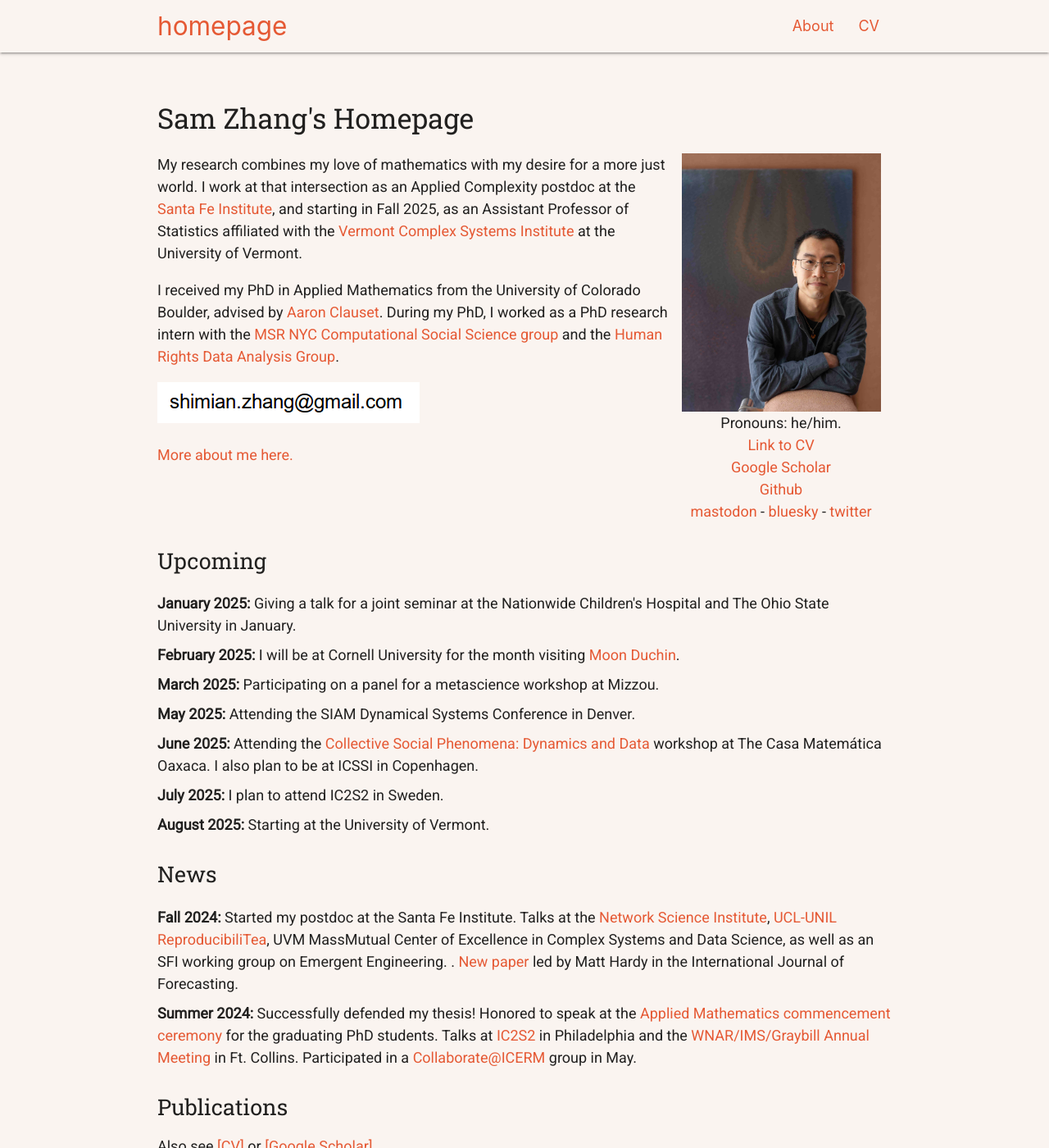
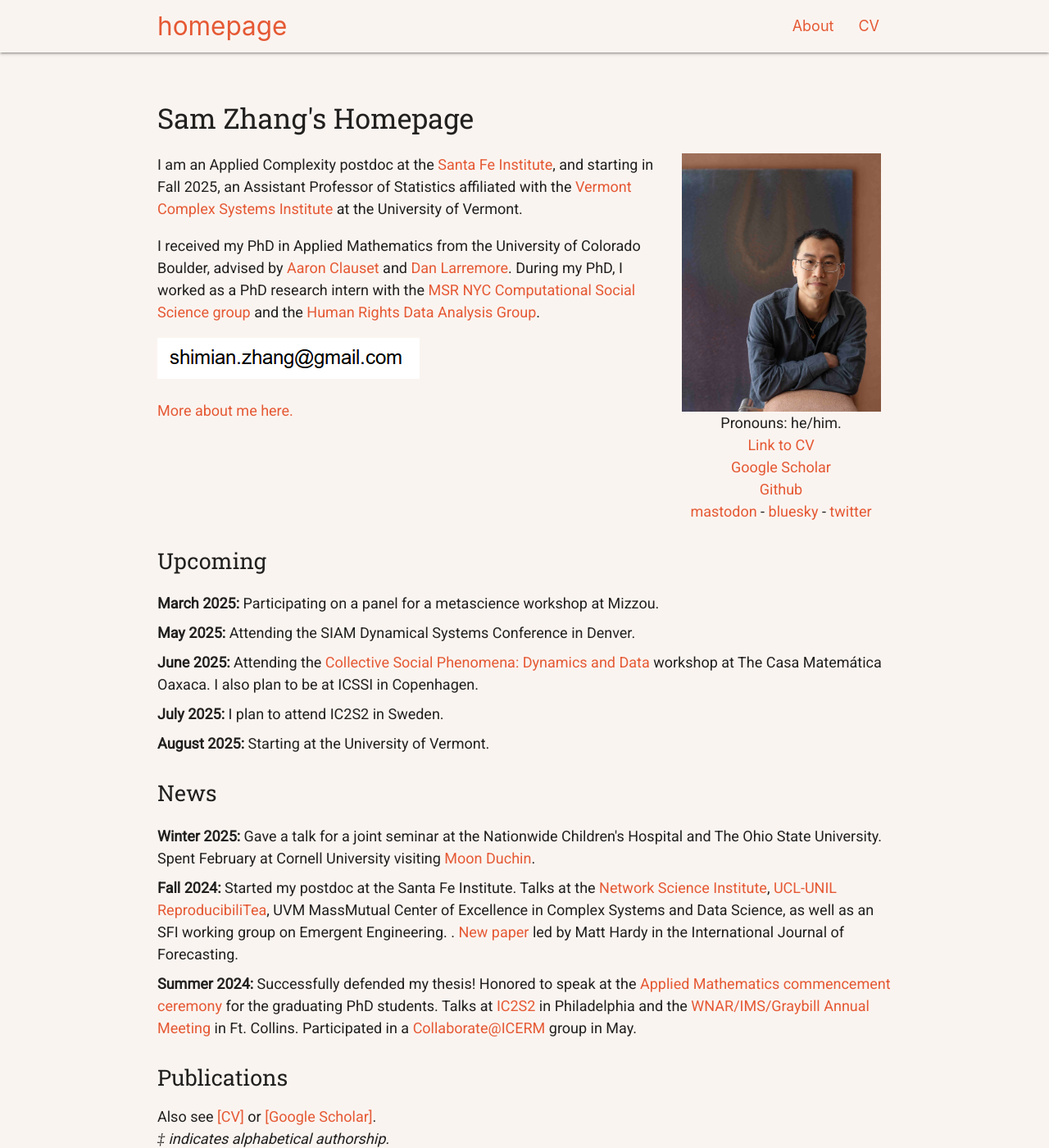
Before and after one commit to samzhang111/samzhang111.github.io, a Jekyll site: the page built from main.html, in a window 1280 px wide and 1400 px high. Shown: the whole window at 82% size. Built offline with Jekyll 4.4.1, drawn with Linux system fonts in a browser that asks for light colours; nearby versions of some CDN libraries.

Commit message:
adding dan

```diff
--- a/html/about.html
+++ b/html/about.html
@@ -21,7 +21,7 @@
 In Fall 2025, I will be joining the <a href="https://vermontcomplexsystems.org" target="_blank">Complex Systems Center</a> at the University of Vermont as an Assistant Professor of Statistics.
 
 <p>
-    I received my PhD from the Department of Applied Mathematics at the University of Colorado at Boulder, supported by an NSF Graduate Research Fellow in the area of <b>Science Policy</b>, advised by <a href="https://aaronclauset.github.io/" target="_blank">Aaron Clauset</a>.
+    I received my PhD from the Department of Applied Mathematics at the University of Colorado at Boulder, supported by an NSF Graduate Research Fellow in the area of <b>Science Policy</b>, advised by <a href="https://aaronclauset.github.io/" target="_blank">Aaron Clauset</a> and <a href="https://larremorelab.github.io/" target="_blank">Dan Larremore</a>.
 
     <p>
     During my PhD, I was a (2x) research intern with the <a href="https://www.microsoft.com/en-us/research/theme/computational-social-science/" target="_blank">MSR NYC Computational Social Science group</a> and a <a href="https://hrdag.org/people/sam-zhang/" target="_blank">Data Science & Human Rights Fellow</a> with <a href="https://hrdag.org" target="_blank">HRDAG</a>.
--- a/main.html
+++ b/main.html
@@ -9,12 +9,11 @@ layout: default
 <div class="intro">
 
     <p>
-My research combines my love of mathematics with my desire for a more just world.
-    I work at that intersection as an Applied Complexity postdoc at the <a href="https://santafe.edu" target="_blank">Santa Fe Institute</a>, and starting in Fall 2025, as an Assistant Professor of Statistics affiliated with the <a href="https://vermontcomplexsystems.org" target="_blank">Vermont Complex Systems Institute</a> at the University of Vermont.
+    I am an Applied Complexity postdoc at the <a href="https://santafe.edu" target="_blank">Santa Fe Institute</a>, and starting in Fall 2025, an Assistant Professor of Statistics affiliated with the <a href="https://vermontcomplexsystems.org" target="_blank">Vermont Complex Systems Institute</a> at the University of Vermont.
 
     <p>
 
-I received my PhD in Applied Mathematics from the University of Colorado Boulder, advised by <a href="https://aaronclauset.github.io/" target="_blank">Aaron Clauset</a>.
+    I received my PhD in Applied Mathematics from the University of Colorado Boulder, advised by <a href="https://aaronclauset.github.io/" target="_blank">Aaron Clauset</a> and <a href="https://larremorelab.github.io/" target="_blank">Dan Larremore</a>.
     During my PhD, I worked as a PhD research intern with the <a href="https://www.microsoft.com/en-us/research/theme/computational-social-science/" target="_blank">MSR NYC Computational Social Science group</a> and the <a href="https://hrdag.org" target="_blank">Human Rights Data Analysis Group</a>.
 
     <div>
@@ -54,8 +53,6 @@ I received my PhD in Applied Mathematics from the University of Colorado Boulder
 
           <ul>
               <li>
-                  <b>January 2025:</b> Giving a talk for a joint seminar at the Nationwide Children's Hospital and The Ohio State University in January.</li>
-              <li><b>February 2025:</b> I will be at Cornell University for the month visiting <a href="https://mggg.org/people/mduchin/" target="_blank">Moon Duchin</a>.</li>
               <li><b>March 2025:</b> Participating on a panel for a metascience workshop at Mizzou.</li>
               <li><b>May 2025:</b> Attending the SIAM Dynamical Systems Conference in Denver.</li>
               <li><b>June 2025:</b> Attending the <a href="https://www.birs.ca/events/2025/5-day-workshops/25w5326" target="_blank">Collective Social Phenomena: Dynamics and Data</a> workshop at The Casa Matemática Oaxaca. I also plan to be at ICSSI in Copenhagen. </li>
@@ -64,6 +61,7 @@ I received my PhD in Applied Mathematics from the University of Colorado Boulder
           </ul>
           <div class="sectitle">News</div>
           <ul>
+              <li><b>Winter 2025:</b> Gave a talk for a joint seminar at the Nationwide Children's Hospital and The Ohio State University. Spent February at Cornell University visiting <a href="https://mggg.org/people/mduchin/" target="_blank">Moon Duchin</a>.</li>
               <li><b>Fall 2024:</b> Started my postdoc at the Santa Fe Institute. Talks at the <a href="https://www.networkscienceinstitute.org/talks/sam-zhang" target=_blank">Network Science Institute</a>, <a href="https://sites.google.com/view/reproducibilitea-ucl/home?authuser=0" target="_blank">UCL-UNIL ReproducibiliTea</a>, UVM MassMutual Center of Excellence in Complex Systems and Data Science, as well as an SFI working group on Emergent Engineering.
                   . <a href="https://www.sciencedirect.com/science/article/pii/S0169207024000694" target="_blank">New paper</a> led by Matt Hardy in the International Journal of Forecasting.</li>
               <li><b>Summer 2024:</b> Successfully defended my thesis! Honored to speak at the <a href="/text/commencement.txt" target="_blank">Applied Mathematics commencement ceremony</a> for the graduating PhD students. Talks at <a href="https://ic2s2.org/" target="_blank">IC2S2</a> in Philadelphia and the <a href="https://www.wnar.org/wnar2024" target="_blank">WNAR/IMS/Graybill Annual Meeting</a> in Ft. Collins. Participated in a <a href="https://icerm.brown.edu/collaborate/" target="_blank">Collaborate@ICERM</a> group in May.</li>
```
